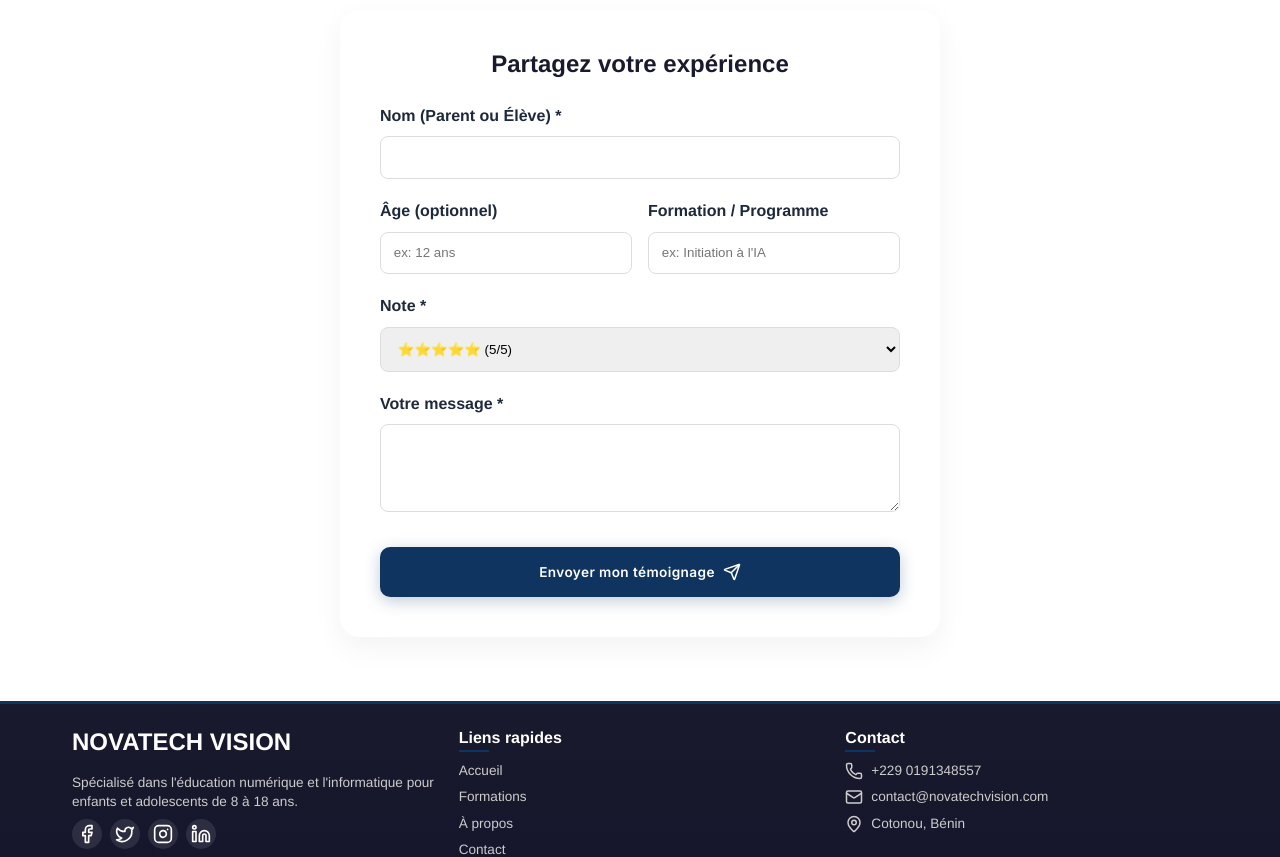
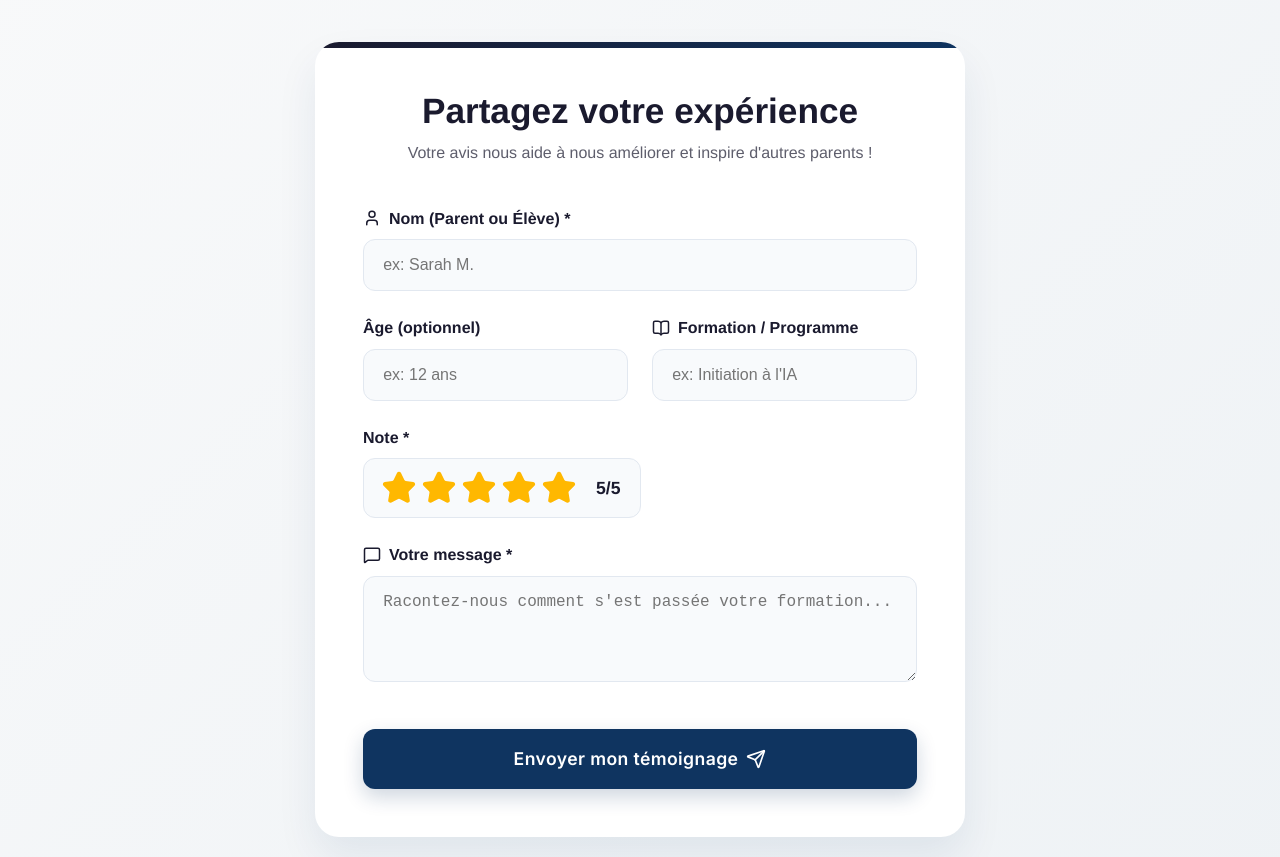
Before and after one commit to novaghislain/projetnovatech, a React (Vite) app in the folder frontend/: page /galerie in a window 1280 px wide. Shown: the part 1840-2697 px from the top of the page. Built offline with nearby package versions, Linux system fonts and the light colour scheme; no server answers.

Commit message:
style: make testimonial form chic and add interactive star rating

```diff
--- a/frontend/src/pages/Testimonials.jsx
+++ b/frontend/src/pages/Testimonials.jsx
@@ -1,6 +1,6 @@
 import React, { useState, useEffect } from 'react';
 import axios from 'axios';
-import { Send } from 'lucide-react';
+import { Send, Star, User, BookOpen, MessageSquare } from 'lucide-react';
 import { useLanguage } from '../contexts/LanguageContext';
 import './Testimonials.css';
 import { API_URL, getImageUrl } from '../config';
@@ -165,45 +165,78 @@ const Testimonials = () => {
       </section>
 
       {/* Form Section */}
-      <section className="testimonials-form-section" style={{ padding: '4rem 0', backgroundColor: 'var(--color-bg-light)' }}>
-        <div className="container" style={{ maxWidth: '600px', margin: '0 auto', background: '#fff', padding: '2.5rem', borderRadius: 'var(--radius-lg)', boxShadow: '0 10px 30px rgba(0,0,0,0.05)' }}>
-          <h2 style={{ textAlign: 'center', marginBottom: '1.5rem', color: 'var(--color-primary)' }}>
+      <section className="testimonials-form-section" style={{ padding: '6rem 0', background: 'linear-gradient(135deg, #f8f9fa 0%, #eef2f5 100%)' }}>
+        <div className="container" style={{ maxWidth: '650px', margin: '0 auto', background: '#fff', padding: '3rem', borderRadius: '24px', boxShadow: '0 20px 40px rgba(15, 52, 96, 0.08)', position: 'relative', overflow: 'hidden' }}>
+          <div style={{ position: 'absolute', top: 0, left: 0, right: 0, height: '6px', background: 'linear-gradient(90deg, var(--color-primary), var(--color-secondary))' }}></div>
+          <h2 style={{ textAlign: 'center', marginBottom: '0.5rem', color: 'var(--color-primary)', fontSize: '2.2rem', fontWeight: 800 }}>
             {language === 'en' ? 'Share your experience' : 'Partagez votre expérience'}
           </h2>
+          <p style={{ textAlign: 'center', color: 'var(--color-text-muted)', marginBottom: '2.5rem' }}>
+            {language === 'en' ? 'Your feedback helps us improve and inspires others!' : 'Votre avis nous aide à nous améliorer et inspire d\'autres parents !'}
+          </p>
+
           {submitStatus === 'success' ? (
-            <div style={{ padding: '1rem', background: '#d4edda', color: '#155724', borderRadius: '8px', textAlign: 'center', fontWeight: 'bold' }}>
-              {language === 'en' ? 'Thank you! Your testimonial has been submitted.' : 'Merci ! Votre témoignage a été envoyé.'}
+            <div style={{ padding: '2rem', background: '#f0fdf4', color: '#166534', borderRadius: '16px', textAlign: 'center', border: '1px solid #bbf7d0' }}>
+              <div style={{ fontSize: '3rem', marginBottom: '1rem' }}>🎉</div>
+              <h3 style={{ marginBottom: '0.5rem', fontWeight: 700 }}>{language === 'en' ? 'Thank you!' : 'Merci beaucoup !'}</h3>
+              <p>{language === 'en' ? 'Your testimonial has been successfully submitted.' : 'Votre témoignage a été envoyé avec succès et publié.'}</p>
             </div>
           ) : (
-            <form onSubmit={handleSubmit} style={{ display: 'flex', flexDirection: 'column', gap: '1.2rem' }}>
+            <form onSubmit={handleSubmit} style={{ display: 'flex', flexDirection: 'column', gap: '1.5rem' }}>
               <div>
-                <label style={{ display: 'block', marginBottom: '0.5rem', fontWeight: 600 }}>{language === 'en' ? 'Name (Parent or Student)' : 'Nom (Parent ou Élève)'} *</label>
-                <input type="text" name="authorName" value={form.authorName} onChange={handleFormChange} required style={{ width: '100%', padding: '0.8rem', borderRadius: '8px', border: '1px solid #ddd' }} />
+                <label style={{ display: 'flex', alignItems: 'center', gap: '0.5rem', marginBottom: '0.5rem', fontWeight: 600, color: 'var(--color-text)' }}>
+                  <User size={18} color="var(--color-primary)" />
+                  {language === 'en' ? 'Name (Parent or Student)' : 'Nom (Parent ou Élève)'} *
+                </label>
+                <input type="text" name="authorName" value={form.authorName} onChange={handleFormChange} required placeholder={language === 'en' ? 'e.g. Sarah M.' : 'ex: Sarah M.'} style={{ width: '100%', padding: '1rem 1.2rem', borderRadius: '12px', border: '1px solid #e2e8f0', backgroundColor: '#f8fafc', fontSize: '1rem', transition: 'all 0.3s ease', outline: 'none' }} onFocus={(e) => e.target.style.borderColor = 'var(--color-primary)'} onBlur={(e) => e.target.style.borderColor = '#e2e8f0'} />
               </div>
-              <div style={{ display: 'grid', gridTemplateColumns: '1fr 1fr', gap: '1rem' }}>
+
+              <div style={{ display: 'grid', gridTemplateColumns: 'repeat(auto-fit, minmax(250px, 1fr))', gap: '1.5rem' }}>
                 <div>
-                  <label style={{ display: 'block', marginBottom: '0.5rem', fontWeight: 600 }}>{language === 'en' ? 'Age (optional)' : 'Âge (optionnel)'}</label>
-                  <input type="text" name="age" value={form.age} onChange={handleFormChange} placeholder="ex: 12 ans" style={{ width: '100%', padding: '0.8rem', borderRadius: '8px', border: '1px solid #ddd' }} />
+                  <label style={{ display: 'flex', alignItems: 'center', gap: '0.5rem', marginBottom: '0.5rem', fontWeight: 600, color: 'var(--color-text)' }}>
+                    {language === 'en' ? 'Age (optional)' : 'Âge (optionnel)'}
+                  </label>
+                  <input type="text" name="age" value={form.age} onChange={handleFormChange} placeholder={language === 'en' ? 'e.g. 12 years' : 'ex: 12 ans'} style={{ width: '100%', padding: '1rem 1.2rem', borderRadius: '12px', border: '1px solid #e2e8f0', backgroundColor: '#f8fafc', fontSize: '1rem', transition: 'all 0.3s ease', outline: 'none' }} onFocus={(e) => e.target.style.borderColor = 'var(--color-primary)'} onBlur={(e) => e.target.style.borderColor = '#e2e8f0'} />
                 </div>
                 <div>
-                  <label style={{ display: 'block', marginBottom: '0.5rem', fontWeight: 600 }}>{language === 'en' ? 'Course / Program' : 'Formation / Programme'}</label>
-                  <input type="text" name="courseName" value={form.courseName} onChange={handleFormChange} placeholder="ex: Initiation à l'IA" style={{ width: '100%', padding: '0.8rem', borderRadius: '8px', border: '1px solid #ddd' }} />
+                  <label style={{ display: 'flex', alignItems: 'center', gap: '0.5rem', marginBottom: '0.5rem', fontWeight: 600, color: 'var(--color-text)' }}>
+                    <BookOpen size={18} color="var(--color-primary)" />
+                    {language === 'en' ? 'Course / Program' : 'Formation / Programme'}
+                  </label>
+                  <input type="text" name="courseName" value={form.courseName} onChange={handleFormChange} placeholder={language === 'en' ? 'e.g. AI Intro' : 'ex: Initiation à l\'IA'} style={{ width: '100%', padding: '1rem 1.2rem', borderRadius: '12px', border: '1px solid #e2e8f0', backgroundColor: '#f8fafc', fontSize: '1rem', transition: 'all 0.3s ease', outline: 'none' }} onFocus={(e) => e.target.style.borderColor = 'var(--color-primary)'} onBlur={(e) => e.target.style.borderColor = '#e2e8f0'} />
                 </div>
               </div>
+
               <div>
-                <label style={{ display: 'block', marginBottom: '0.5rem', fontWeight: 600 }}>{language === 'en' ? 'Rating' : 'Note'} *</label>
-                <select name="rating" value={form.rating} onChange={handleFormChange} required style={{ width: '100%', padding: '0.8rem', borderRadius: '8px', border: '1px solid #ddd' }}>
-                  <option value="5">⭐⭐⭐⭐⭐ (5/5)</option>
-                  <option value="4">⭐⭐⭐⭐ (4/5)</option>
-                  <option value="3">⭐⭐⭐ (3/5)</option>
-                </select>
+                <label style={{ display: 'flex', alignItems: 'center', gap: '0.5rem', marginBottom: '0.5rem', fontWeight: 600, color: 'var(--color-text)' }}>
+                  {language === 'en' ? 'Rating' : 'Note'} *
+                </label>
+                <div style={{ display: 'flex', gap: '0.5rem', alignItems: 'center', background: '#f8fafc', padding: '0.8rem 1.2rem', borderRadius: '12px', border: '1px solid #e2e8f0', width: 'fit-content' }}>
+                  {[1, 2, 3, 4, 5].map(star => (
+                    <Star
+                      key={star}
+                      size={32}
+                      onClick={() => setForm({ ...form, rating: star })}
+                      fill={star <= form.rating ? "#FFB800" : "transparent"}
+                      color={star <= form.rating ? "#FFB800" : "#cbd5e1"}
+                      style={{ cursor: 'pointer', transition: 'all 0.2s ease', transform: star <= form.rating ? 'scale(1.1)' : 'scale(1)' }}
+                    />
+                  ))}
+                  <span style={{ marginLeft: '0.8rem', fontWeight: 700, color: 'var(--color-primary)', fontSize: '1.1rem' }}>{form.rating}/5</span>
+                </div>
               </div>
+
               <div>
-                <label style={{ display: 'block', marginBottom: '0.5rem', fontWeight: 600 }}>{language === 'en' ? 'Your message' : 'Votre message'} *</label>
-                <textarea name="comment" value={form.comment} onChange={handleFormChange} required rows="4" style={{ width: '100%', padding: '0.8rem', borderRadius: '8px', border: '1px solid #ddd', resize: 'vertical' }}></textarea>
+                <label style={{ display: 'flex', alignItems: 'center', gap: '0.5rem', marginBottom: '0.5rem', fontWeight: 600, color: 'var(--color-text)' }}>
+                  <MessageSquare size={18} color="var(--color-primary)" />
+                  {language === 'en' ? 'Your message' : 'Votre message'} *
+                </label>
+                <textarea name="comment" value={form.comment} onChange={handleFormChange} required rows="4" placeholder={language === 'en' ? 'Tell us about your experience...' : 'Racontez-nous comment s\'est passée votre formation...'} style={{ width: '100%', padding: '1rem 1.2rem', borderRadius: '12px', border: '1px solid #e2e8f0', backgroundColor: '#f8fafc', fontSize: '1rem', transition: 'all 0.3s ease', outline: 'none', resize: 'vertical' }} onFocus={(e) => e.target.style.borderColor = 'var(--color-primary)'} onBlur={(e) => e.target.style.borderColor = '#e2e8f0'}></textarea>
               </div>
-              <button type="submit" disabled={submitStatus === 'loading'} className="btn btn-primary" style={{ width: '100%', padding: '1rem', display: 'flex', alignItems: 'center', justifyContent: 'center', gap: '0.5rem', marginTop: '0.5rem' }}>
-                {submitStatus === 'loading' ? '...' : language === 'en' ? 'Submit testimonial' : 'Envoyer mon témoignage'} <Send size={18} />
+
+              <button type="submit" disabled={submitStatus === 'loading'} className="btn btn-primary" style={{ width: '100%', padding: '1.2rem', display: 'flex', alignItems: 'center', justifyContent: 'center', gap: '0.5rem', marginTop: '1rem', borderRadius: '12px', fontSize: '1.1rem', fontWeight: 600, boxShadow: '0 8px 20px rgba(15, 52, 96, 0.2)' }}>
+                {submitStatus === 'loading' ? (language === 'en' ? 'Sending...' : 'Envoi en cours...') : (language === 'en' ? 'Submit testimonial' : 'Envoyer mon témoignage')}
+                <Send size={20} />
               </button>
             </form>
           )}
```
